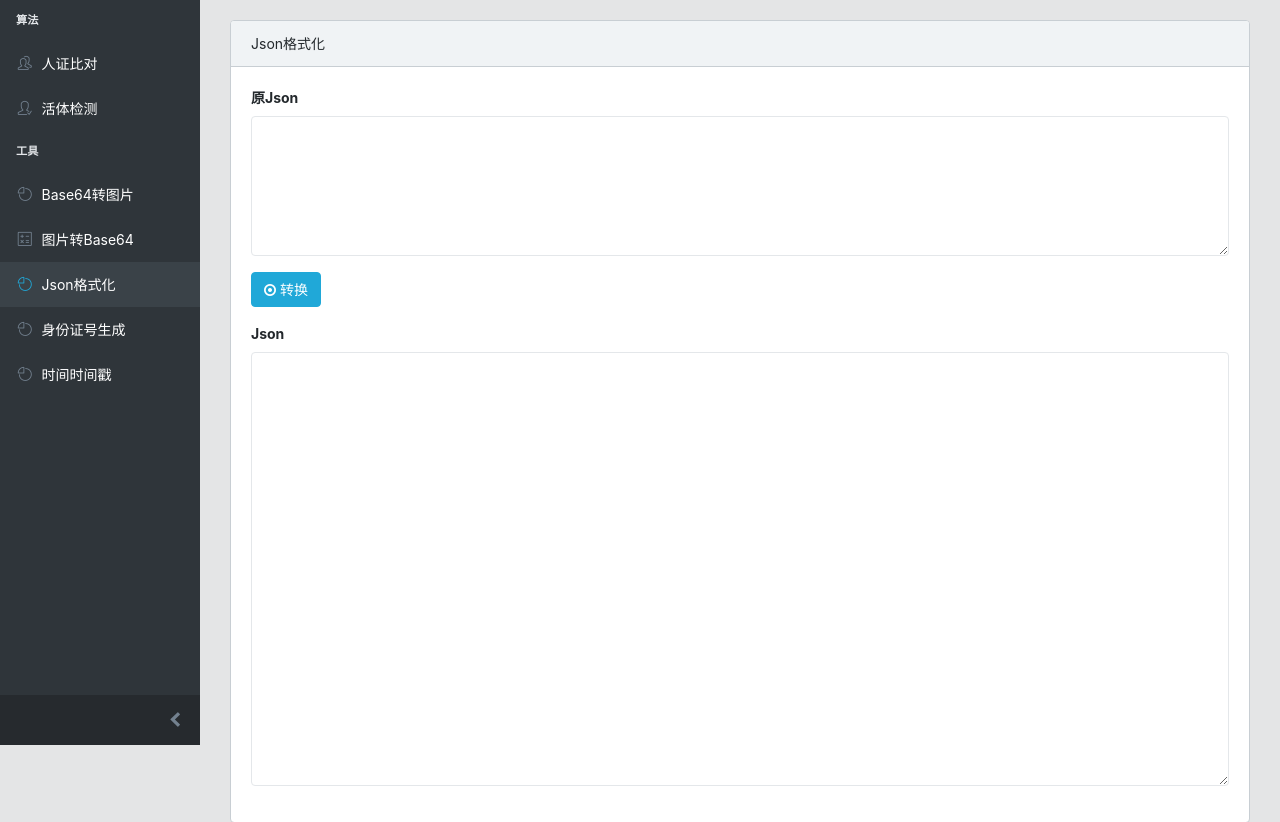
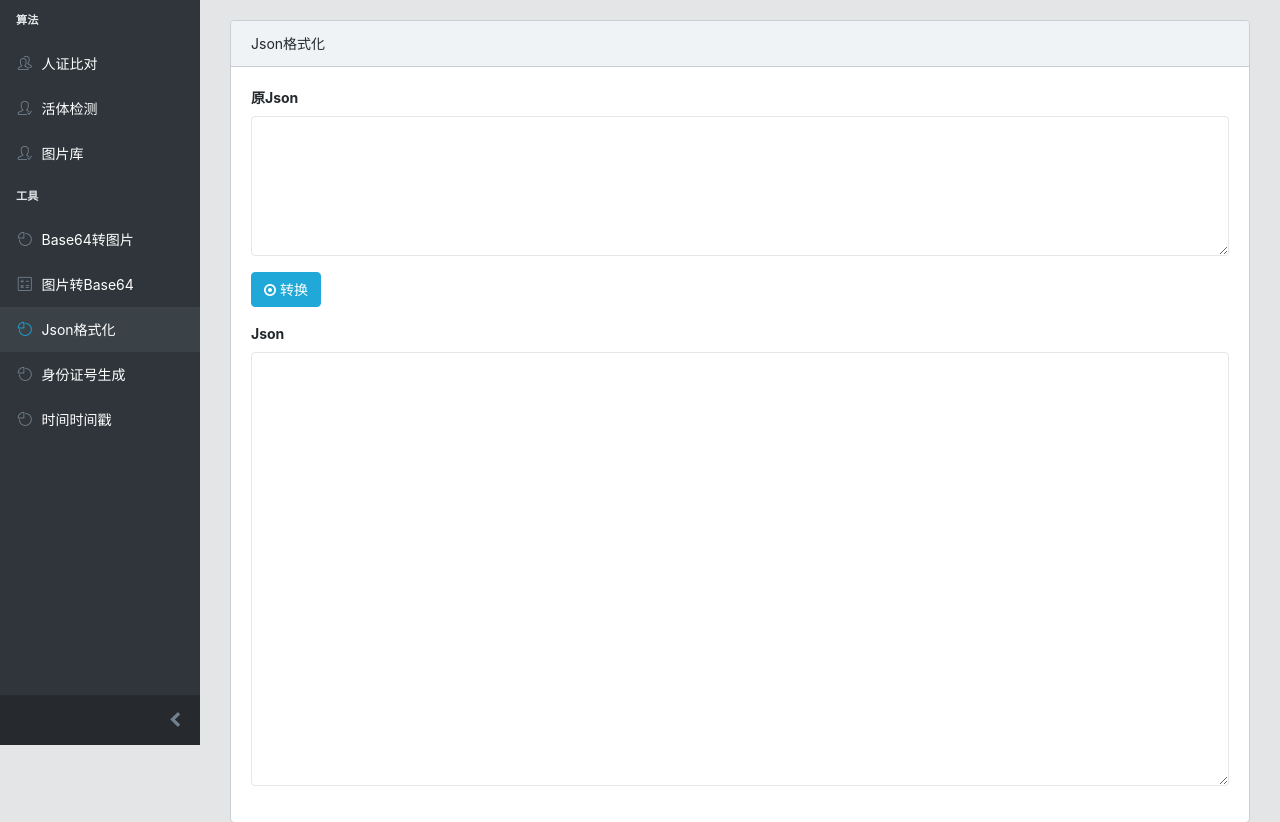
Before and after one commit to kriswucn/dear-cobain, a Flask app: page /format in a window 1280 px wide. Shown: the part 55-877 px from the top of the page. Run offline with Flask 2, Linux system fonts and the light colour scheme; some libraries are stand-ins or nearby versions.

Commit message:
added image lib test

```diff
--- a/app/templates/base.html
+++ b/app/templates/base.html
@@ -150,6 +150,8 @@
                         <i class="nav-icon icon-people"></i>人证比对</a>
                     <a class="nav-link" href="/liveness">
                         <i class="nav-icon icon-user-following"></i>活体检测</a>
+                    <a class="nav-link" href="/img-lib">
+                        <i class="nav-icon icon-user-following"></i>图片库</a>
                 </li>
                 <li class="nav-title">工具</li>
                 <!--<li class="nav-item nav-dropdown">-->
```
